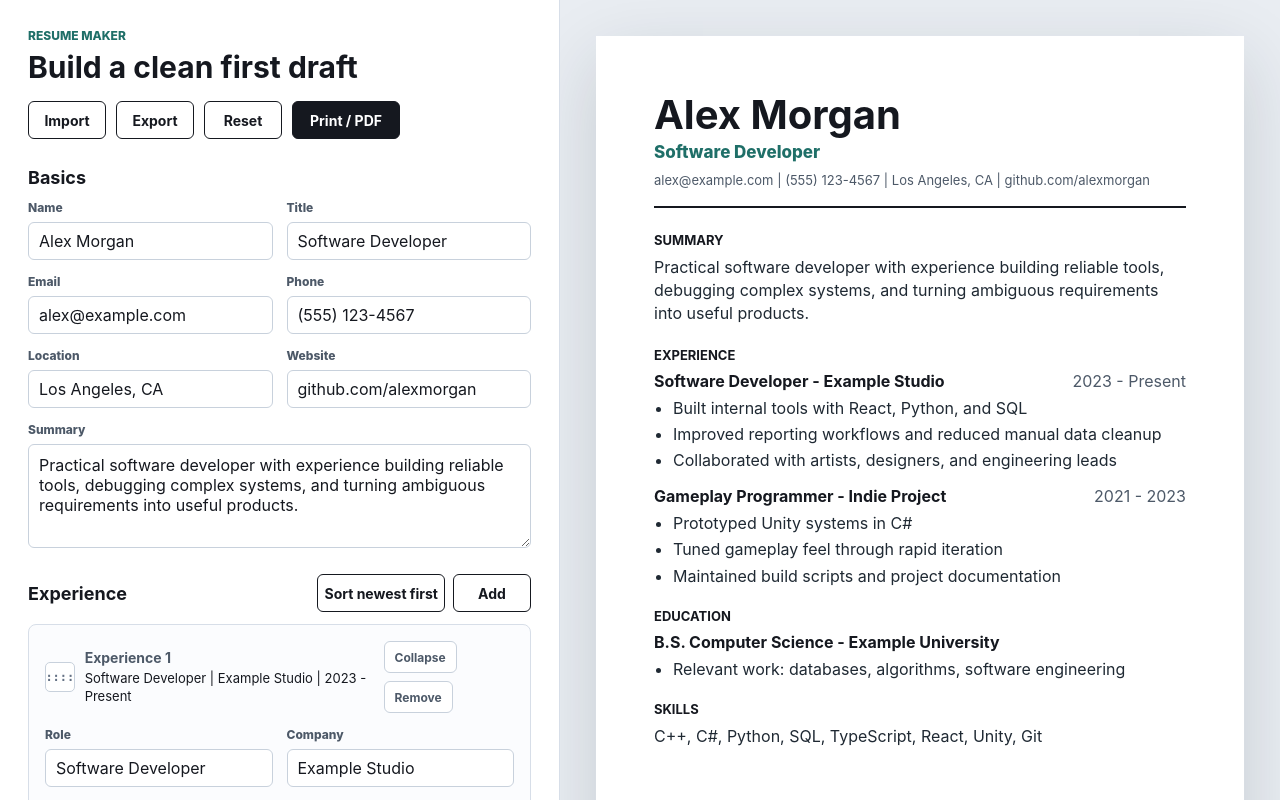
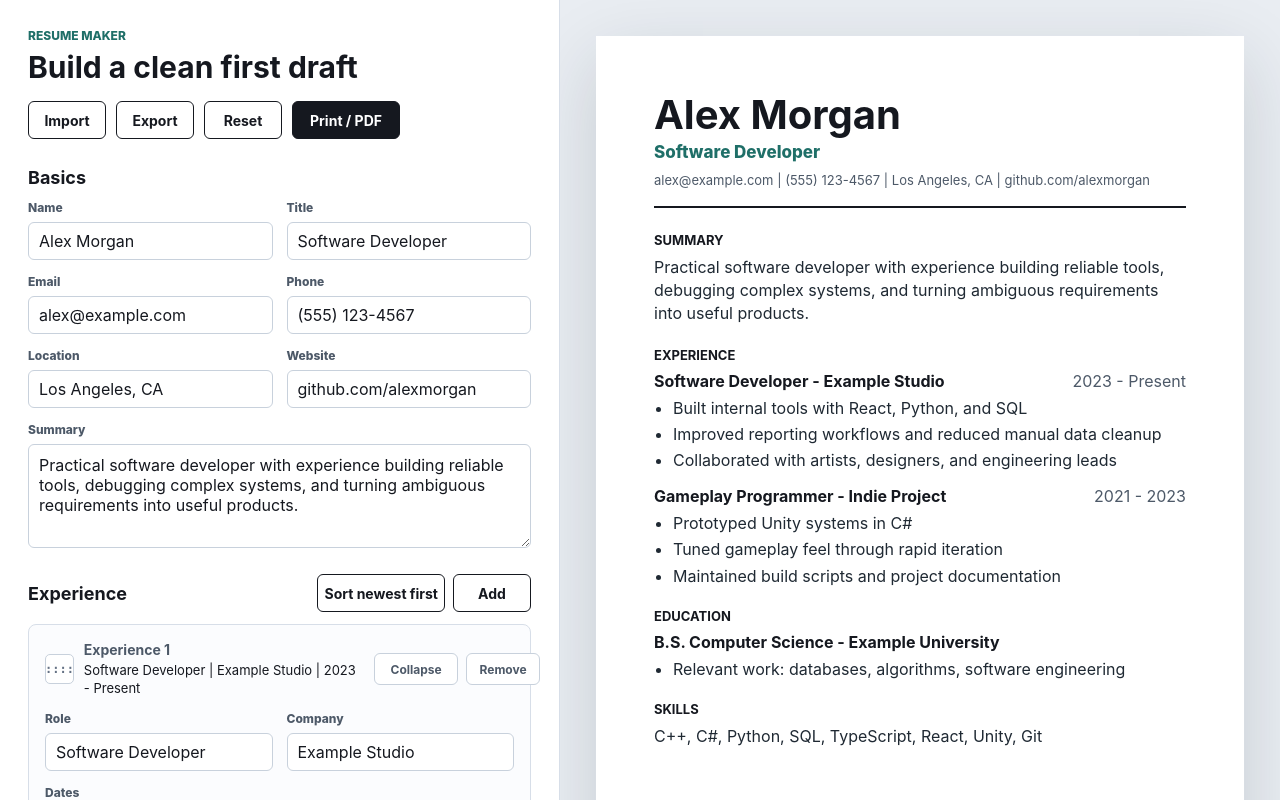
Before and after one commit to AsePlayer/resume-maker, a React (Vite) app: page / in a window 1280 px wide. Shown: the top 800 px of the page. Built offline with nearby package versions, Linux system fonts and the light colour scheme.

Commit message:
Keep card actions on one line

```diff
--- a/src/app/App.css
+++ b/src/app/App.css
@@ -219,6 +219,18 @@ button:disabled {
   gap: 8px;
 }
 
+.card-actions {
+  display: grid;
+  grid-template-columns: minmax(84px, auto) minmax(74px, auto);
+  gap: 8px;
+}
+
+.card-actions button {
+  min-width: 0;
+  padding-inline: 9px;
+  white-space: nowrap;
+}
+
 .skill-list {
   display: grid;
   gap: 10px;
@@ -425,6 +437,10 @@ textarea {
     grid-column: 1 / -1;
   }
 
+  .card-actions {
+    grid-template-columns: 1fr 1fr;
+  }
+
   .row-actions {
     display: grid;
     grid-template-columns: 1fr 1fr;
--- a/src/components/EditorPanel.tsx
+++ b/src/components/EditorPanel.tsx
@@ -466,7 +466,7 @@ function EditableCard({
             <p>{summary || 'No core details yet'}</p>
           </div>
         </div>
-        <div className="row-actions">
+        <div className="card-actions">
           <button
             type="button"
             className="icon-button"
```
